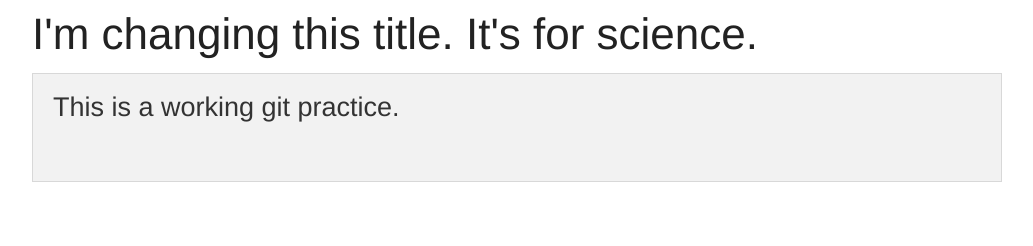
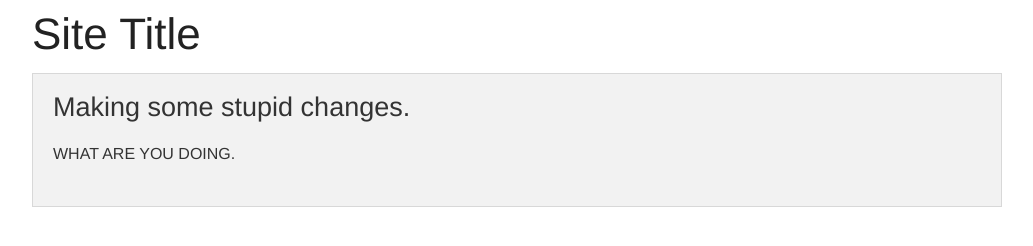
Before and after one commit to robomono/git-basics, a plain HTML site: page index.html in a window 1280 px wide. Shown: the whole page, without its empty margins (123-1156 px from the left). Drawn offline with Linux system fonts and the light colour scheme.

Commit message:
added more info to template

```diff
--- a/index.html
+++ b/index.html
@@ -11,19 +11,19 @@
 
     <div class="row">
       <div class="large-12 columns">
-        <h1>I'm changing this title. It's for science.</h1>
+        <h1>Site Title</h1>
       </div>
     </div>
 
     <div class="row">
       <div class="large-12 columns">
       	<div class="panel">
-	        <h3>This is a working git practice.</h3>
+	        <h3>Making some stupid changes.</h3>
 	        <p></p>
 	        <p></p>
 	        <div class="row">
 	        	<div class="large-4 medium-4 columns">
-	    		<p></p>
+	    		<p>WHAT ARE YOU DOING.</p>
 	    	</div>
 	        	<div class="large-4 medium-4 columns">
 	        		<p></p>
```
Also changed, not shown: css/styles.css (+1 -8 lines).
